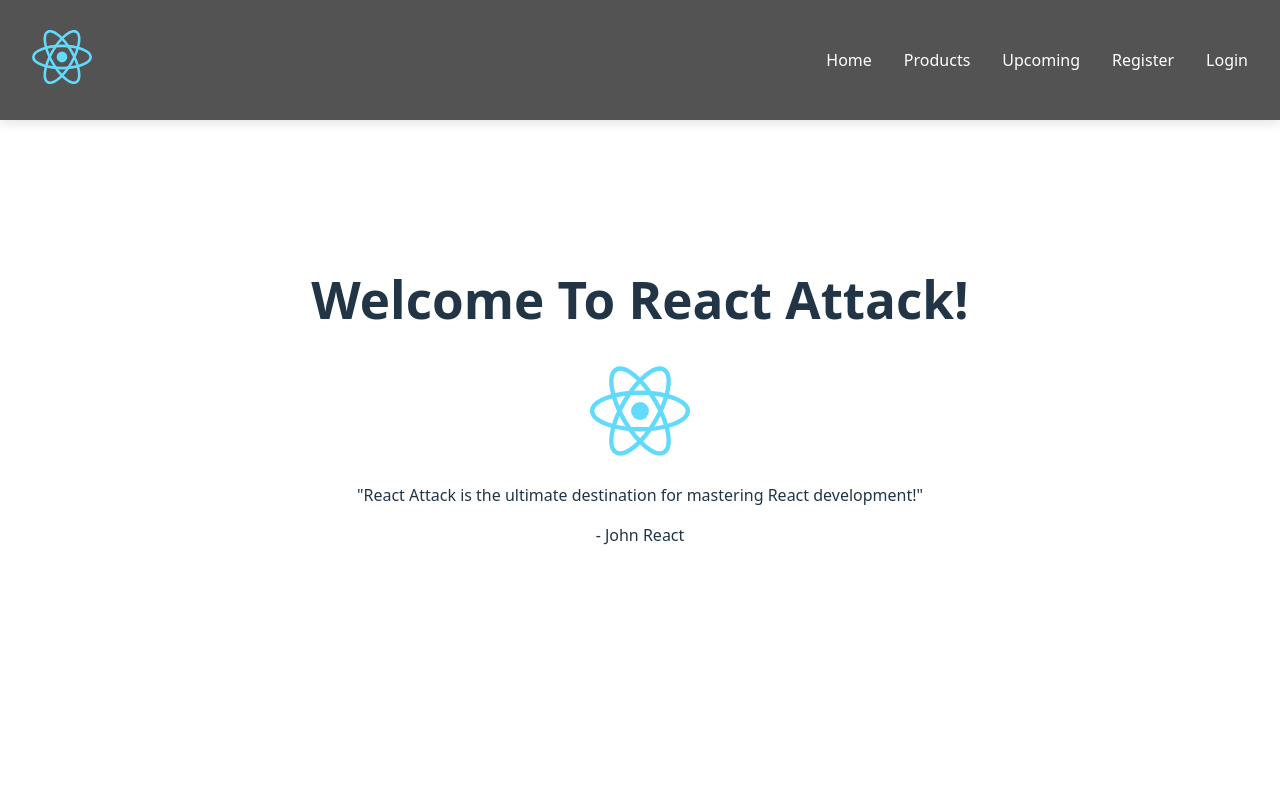
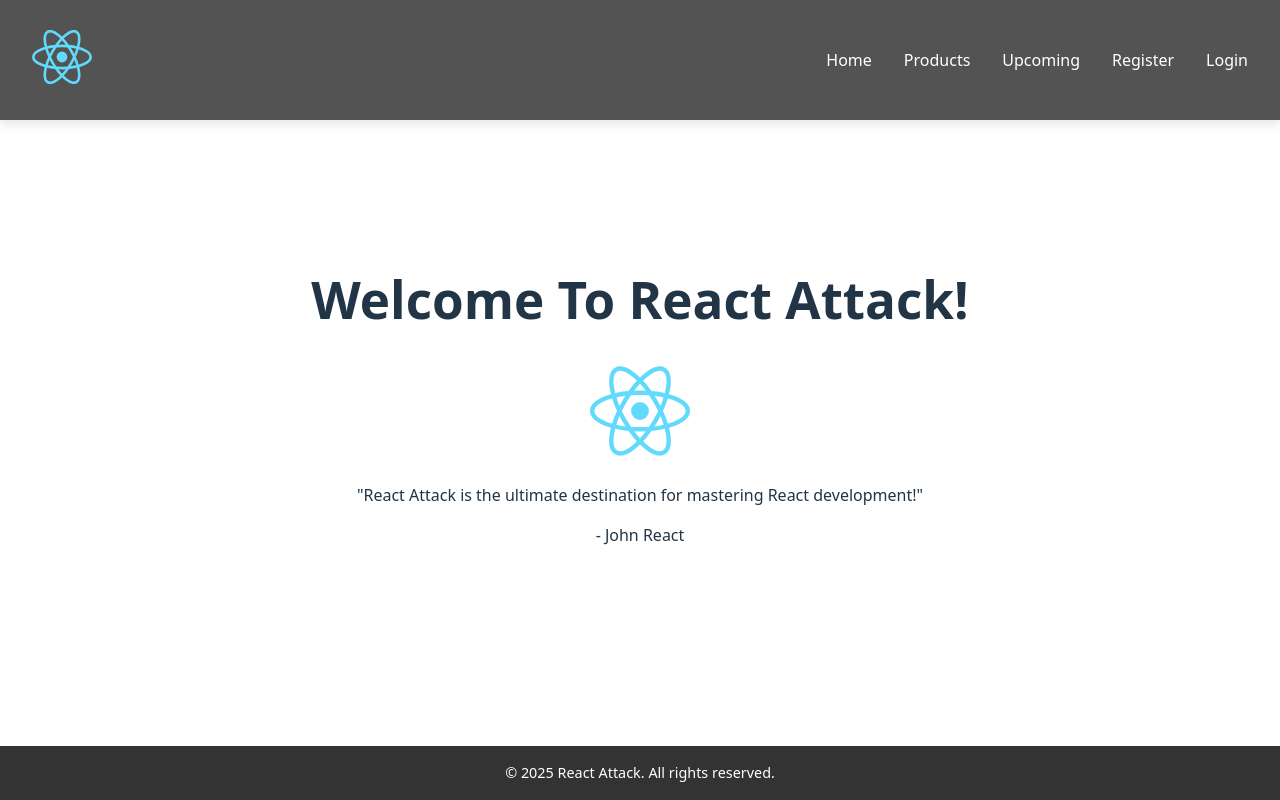
Before and after one commit to CGTFINAL/final-project, a React (Vite) app: page / in a window 1280 px wide. Built offline with nearby package versions, Linux system fonts and the light colour scheme.

Commit message:
Add Footer, Fix NewDrop Css

```diff
--- a/src/App.tsx
+++ b/src/App.tsx
@@ -7,8 +7,9 @@ import NewDrop from './pages/NewDrop';
 import ProductPage from './pages/ProductPage';
 import LoginPage from './pages/LoginPage';
 import RegisterPage from './pages/RegisterPage';
+import ProductDetailPage from './pages/ProductDetailPage';
+import Footer from './components/Footer';
 
-import ProductDetailPage from './pages/ProductDetailPage';
 function App() {
 
   return (
@@ -28,6 +29,7 @@ function App() {
             <Route path="*" element={<NotFound />} />
           </Routes>
         </main>
+        <Footer />
       </HashRouter>
     </>
   )
--- /dev/null
+++ b/src/components/Footer.tsx
@@ -0,0 +1,12 @@
+import React from 'react';
+import styles from '../styles/footer.module.css';
+
+const Footer: React.FC = () => {
+	return (
+		<footer className={styles.footer}>
+			<p className={styles.text}>© {new Date().getFullYear()} React Attack. All rights reserved.</p>
+		</footer>
+	);
+};
+
+export default Footer;
--- /dev/null
+++ b/src/styles/footer.module.css
@@ -0,0 +1,16 @@
+.footer {
+	background-color: #333;
+	color: #fff;
+	text-align: center;
+	padding: 1rem 0;
+	margin: 0;
+	width: 100vw;
+	bottom: 0;
+	left: 0;
+	position: fixed;
+}
+
+.text {
+	margin: 0;
+	font-size: 0.9rem;
+}
--- a/src/styles/newdrop.module.css
+++ b/src/styles/newdrop.module.css
@@ -1,4 +1,3 @@
-
 .newDropPage {
     padding: 20px;
     background-color: var(background-color);
@@ -11,17 +10,20 @@
     font-weight: bold;
 }
 
-.clodestProduct {
+.closestProduct {
     font-size: 1.5rem;
     color: red;
     margin-bottom: 20px;
 }
 
-.clodestProductImage {
-    width: 150px;
+
+.closestProductImage {
+    width: min(15vw, 350px);
     height: 150px;
     border-radius: 8px;
     margin-right: 15px;
+    margin: auto;
+    display: block;
 }
 
 .countdown {
```
